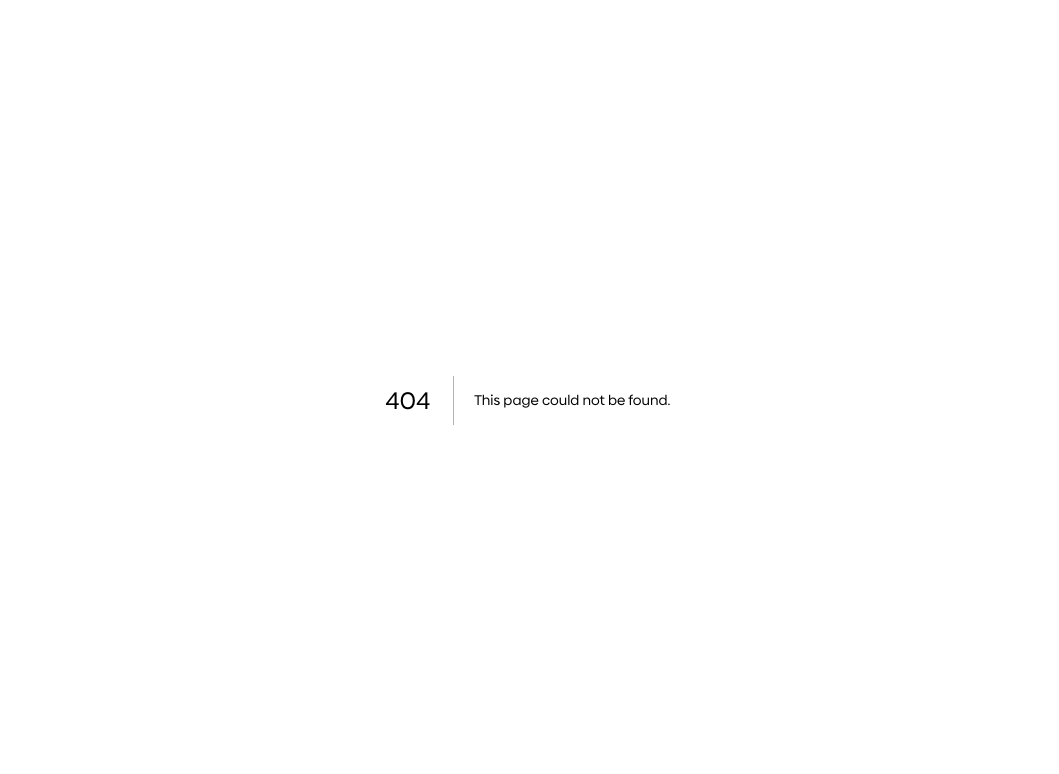
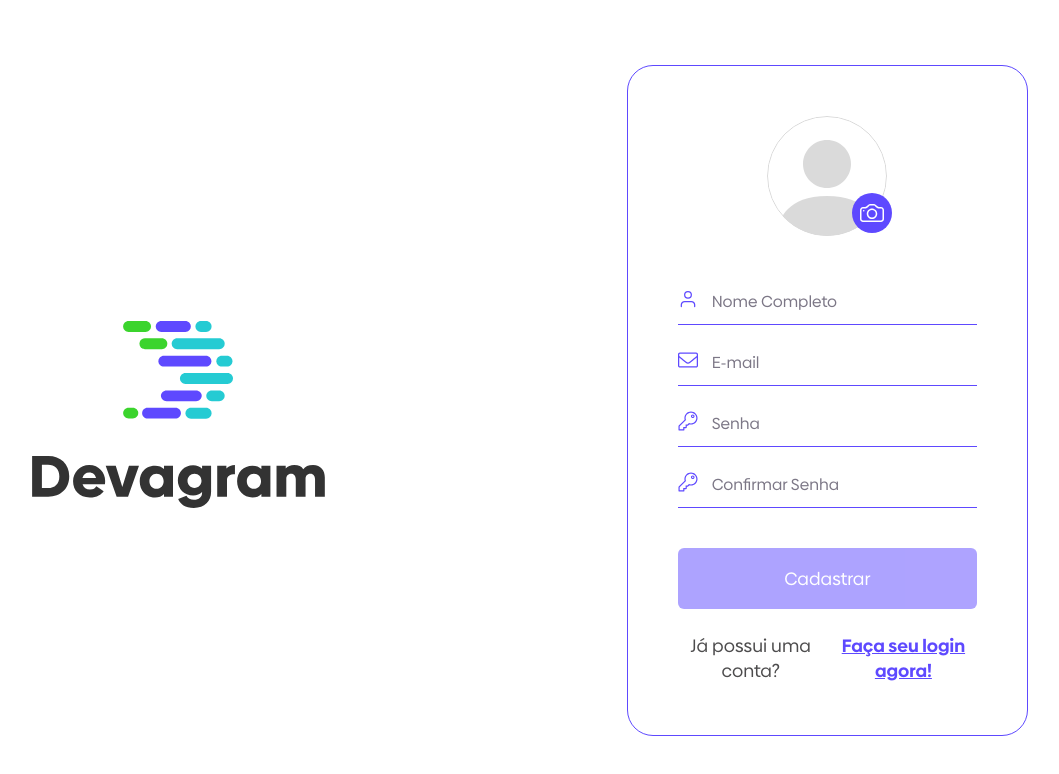
Before and after one commit to TMHermes/devagram-react, a Next.js app: page /cadastro in a window 1280 px wide. Before the commit this address had no page. Shown: the top 774 px of the page, without its empty margins (112-1171 px from the left). Built offline with nearby package versions, Linux system fonts and the light colour scheme; no server answers.

Commit message:
paginas de login e cadastro e inicio integracao backend

```diff
--- a/componentes/uploadImagem/index.js
+++ b/componentes/uploadImagem/index.js
@@ -1,6 +1,6 @@
 import { useRef, useEffect } from "react";
 
-export function UploadImagem({
+export default function UploadImagem({
     className = '',
     setImagem,
     imagemPreview,
--- /dev/null
+++ b/pages/cadastro/cadastro.scss
@@ -0,0 +1,36 @@
+.paginaCadastro {
+    .uploadImagemContainer {
+        text-align: center;
+        position: relative;
+        margin-bottom: 48px;
+        cursor: pointer;
+
+        .avatarPreview {
+            height: 120px;
+            width: 120px;
+        }
+
+        &::after {
+            content: url("/images/camera.svg");
+            width: 48px;
+            height: 48px;
+            position: absolute;
+            right: 0;
+            left: 90px;
+            bottom: 0px;
+            margin: auto;
+
+        }
+    }
+
+    @media screen and (min-width: $desktopBreakpoint) {
+        .rodapePaginaPublica {
+            display: flex;
+            justify-content: center;
+
+            p {
+                margin-right: 6px;
+            }
+        }
+    }
+    }
--- /dev/null
+++ b/pages/cadastro/index.js
@@ -0,0 +1,138 @@
+import { useState } from "react";
+import Image from "next/image";
+import Link from "next/link";
+import Botao from "../../componentes/botao";
+import UploadImagem from "../../componentes/uploadImagem";
+import {validarEmail, validarSenha, validarNome, validarConfirmacaoSenha} from '../../utils/validadores';
+import UsuarioService from "../../services/UsuarioService";
+
+import imagemLogo from "../../public/images/logo.svg";
+import imagemusuarioAtivo from "../../public/images/usuarioAtivo.svg";
+import imagemEnvelope from "../../public/images/envelope.svg";
+import imagemChave from "../../public/images/chave.svg";
+import imagemAvatar from "../../public/images/avatar.svg";
+import InputPublico from "../../componentes/inputPublico";
+
+const usuarioService = new UsuarioService();
+
+export default function Cadastro() {
+    const [imagem, setImagem] = useState(null);
+    const [nome, setNome] = useState("");
+    const [email, setEmail] = useState("");
+    const [senha, setSenha] = useState("");
+    const [confirmacaosenha, setConfirmacaoSenha] = useState("");
+    const [estaSubmetendo, setEstaSubmetendo] = useState(false);
+
+    const validarFormulario = () => {
+        return (
+            validarNome(nome)
+            && validarSenha(senha)
+            && validarConfirmacaoSenha(senha, confirmacaosenha)
+            && validarEmail(email)
+        )
+    }
+
+    const aoSubmeter = async (e) => {
+        e.preventDefault();
+        if(!validarFormulario()) {
+            return;
+        }
+
+        setEstaSubmetendo(true);
+
+        try {
+            const corpoRequisicaoCadastro = new FormData();
+            corpoRequisicaoCadastro.append("nome", nome);
+            corpoRequisicaoCadastro.append("email", email);
+            corpoRequisicaoCadastro.append("senha", senha);
+
+            if (imagem?.arquivo) {
+                corpoRequisicaoCadastro.append("file", imagem.arquivo);
+            }
+
+            await usuarioService.cadastro(corpoRequisicaoCadastro);
+            alert("Sucesso!");
+        }catch (error) {
+            alert(
+                "Erro ao cadastrar usuario. " + error?.reponse?.data?.erro
+            );
+        }
+
+        setEstaSubmetendo(false);
+    }
+
+    return (
+        <section className={`paginaCadastro paginaPublica`}>
+            <div className="logoContainer desktop">
+                <Image
+                    src={imagemLogo}
+                    alt="logotipo"
+                    layout="fill"
+                    className="logo"
+                />
+            </div>
+
+            <div className="conteudoPaginaPublica">
+                <form onSubmit={aoSubmeter}>
+                    <UploadImagem
+                        imagemPreviewClassName="avatar avatarPreview"
+                        imagemPreview={imagem?.preview || imagemAvatar.src}
+                        setImagem={setImagem}
+
+                    />
+
+                    <InputPublico
+                        imagem={imagemusuarioAtivo}
+                        texto="Nome Completo"
+                        tipo="text"
+                        aoAlterarValor={e => setNome(e.target.value)}
+                        valor={nome}
+                        mensagemValidacao="Precisa ter pelo menos 2 caracteres"
+                        exibirMensagemValidacao={nome && !validarNome(nome)}
+                    />
+
+                    <InputPublico
+                        imagem={imagemEnvelope}
+                        texto="E-mail"
+                        tipo="email"
+                        aoAlterarValor={e => setEmail(e.target.value)}
+                        valor={email}
+                        mensagemValidacao="E-mail informado é inválido"
+                        exibirMensagemValidacao={email && !validarEmail(email)}
+                    />
+
+                    <InputPublico
+                        imagem={imagemChave}
+                        texto="Senha"
+                        tipo="password"
+                        aoAlterarValor={e => setSenha(e.target.value)}
+                        valor={senha}
+                        mensagemValidacao="Precisa ter pelo menos 3 caracteres"
+                        exibirMensagemValidacao={senha && !validarSenha(senha)}
+                    />
+
+                    <InputPublico
+                        imagem={imagemChave}
+                        texto="Confirmar Senha"
+                        tipo="password"
+                        aoAlterarValor={e => setConfirmacaoSenha(e.target.value)}
+                        valor={confirmacaosenha}
+                        mensagemValidacao="O nome precisa de no mínimo 2 caracteres"
+                        exibirMensagemValidacao={confirmacaosenha && !validarConfirmacaoSenha(senha, confirmacaosenha)}
+                    />
+
+                    <Botao
+                        texto="Cadastrar"
+                        tipo="submit"
+                        desabilitado={!validarFormulario() || estaSubmetendo}
+                    />
+                </form>
+
+                <div className="rodapePaginaPublica">
+                    <p>Já possui uma conta?</p>
+                    <Link href="/">Faça seu login agora!</Link>
+                </div>
+            </div>
+        </section>
+    );
+}
--- /dev/null
+++ b/services/Httpservice.js
@@ -0,0 +1,13 @@
+import axios from "axios";
+
+export default class HttpService {
+    constructor() {
+        this.axios = axios.create({
+            baseURL: process.env.NEXT_PUBLIC_API_URL + '/api'
+        })
+    }
+
+    post(url, data) {
+        return this.axios.post(url, data);
+    }
+}
--- /dev/null
+++ b/services/UsuarioService.js
@@ -0,0 +1,20 @@
+import HttpService from "./Httpservice";
+
+export default class UsuarioService extends HttpService {
+    async login(credenciais) {
+        const { data } =  await this.post('/login', credenciais);
+
+        localStorage.setItem("nome", data.nome);
+        localStorage.setItem("email", data.email);
+        localStorage.setItem("token", data.token);
+        localStorage.setItem("avatar", data.token);
+
+        if(data.avatar) {
+            localStorage.setItem("avatar", data.avatar);
+        }
+    }
+
+    async cadastro(dados) {
+        return this.post('/cadastro', dados);
+    }
+}
--- a/styles/globals.scss
+++ b/styles/globals.scss
@@ -36,7 +36,36 @@ input {
   }
 }
 
+.desktop {
+  @media screen and (min-width: $desktopBreakpoint) {
+    display: block;
+  }
+
+  @media screen and (max-width: calc($desktopBreakpoint - 1px)) {
+    display: none;
+  }
+}
+
+.mobile {
+  @media screen and (min-width: $desktopBreakpoint) {
+    display: none;
+  }
+
+  @media screen and (max-width: calc($desktopBreakpoint - 1px)) {
+    display: block;
+  }
+}
+
+.mensagemValidacao {
+  display: block;
+  color: $vermelho;
+  font-size: 90%;
+  margin-top: -15px;
+  margin-bottom: 15px;
+}
+
 @import '../public/fonts/fonts.scss';
 @import './paginaPublica.scss';
 @import '../componentes/botao/botao.scss';
 @import '../componentes/inputPublico/inputPublico.scss';
+@import '../pages/cadastro/cadastro.scss';
--- a/styles/variaveis.scss
+++ b/styles/variaveis.scss
@@ -12,5 +12,6 @@ $cinza2: #7C7786;
 $cinza3: #4D4C4D;
 $cinza4: #333333;
 $branco: #FFF;
+$vermelho: #FF0000;
 
 $desktopBreakpoint: 992px;
--- /dev/null
+++ b/utils/validadores.js
@@ -0,0 +1,23 @@
+const validarNome = (nome) => {
+    return nome?.toString().length > 2;
+}
+
+const validarEmail = (email) => {
+    const emailStr = email?.toString();
+    return emailStr.length >= 5 && emailStr.includes('@') && emailStr.includes('.');
+}
+
+const validarSenha = (senha) => {
+    return senha?.toString().length > 3;
+}
+
+const validarConfirmacaoSenha = (senha, confirmacao) => {
+    return validarSenha(senha) && senha === confirmacao;
+}
+
+export {
+    validarNome,
+    validarEmail,
+    validarSenha,
+    validarConfirmacaoSenha
+}
```
Also changed, not shown: componentes/login/index.js (+43 -2 lines).
